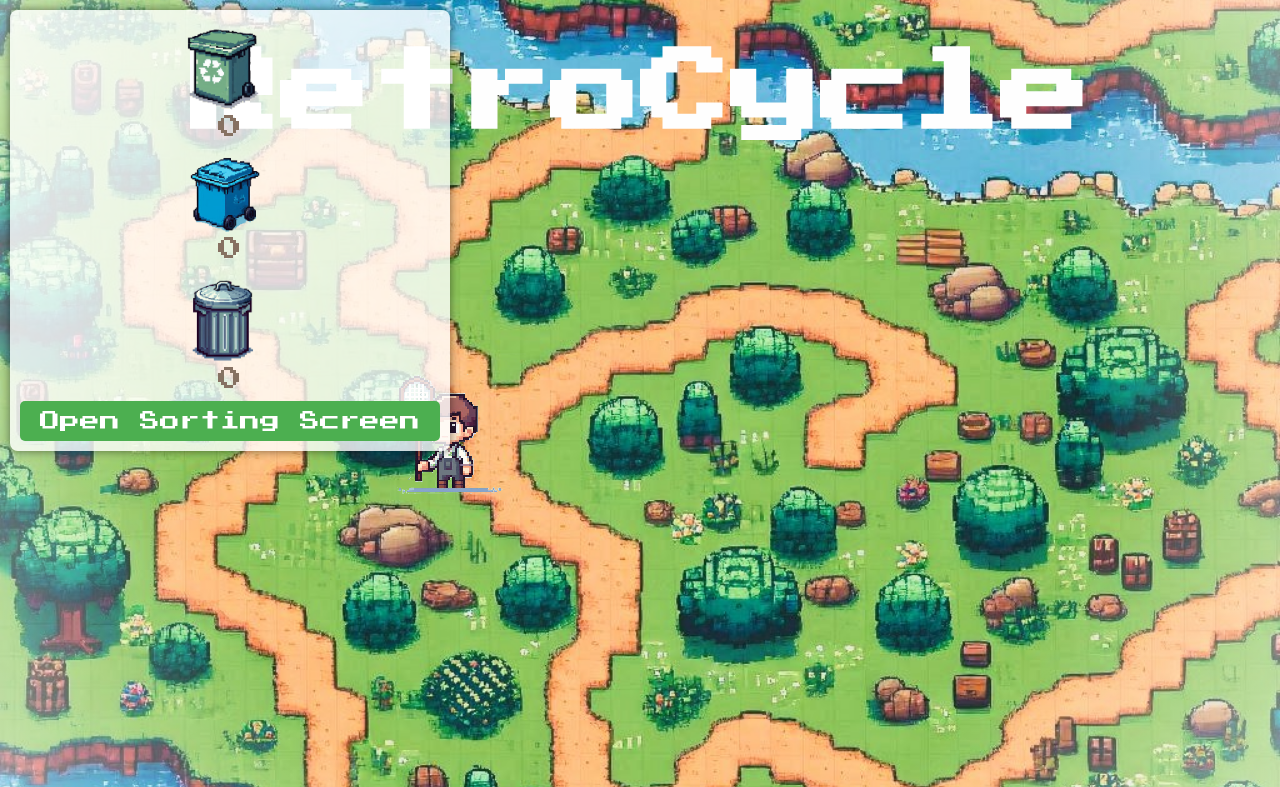
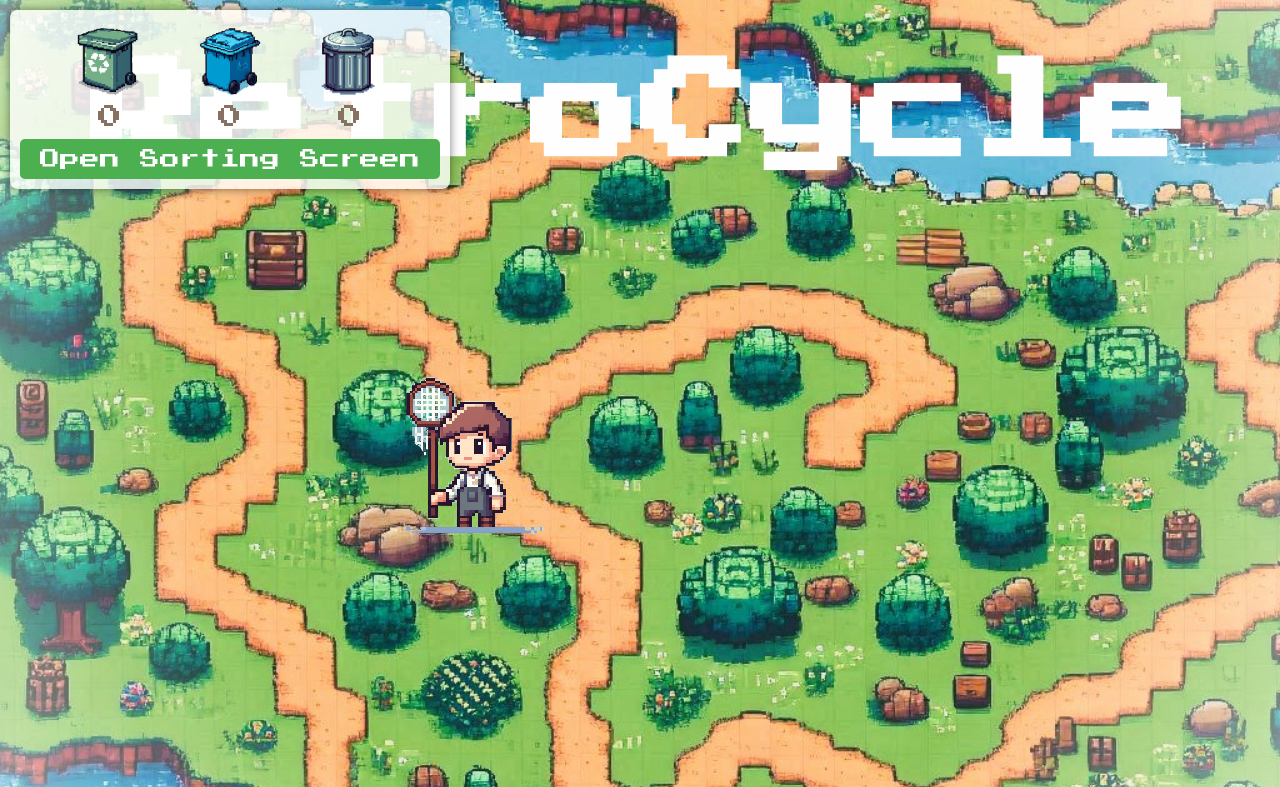
Before and after one commit to Gaurav-021/RetroCycle, a Python web app: template templates/index.html in a window 1280 px wide. Shown: the top 787 px of the page. Run offline with Jinja, Linux system fonts and the light colour scheme; the template is opened without the code that fills it, so the values that code supplies are empty.

Commit message:
3rd commit

```diff
--- a/static/css/style.css
+++ b/static/css/style.css
@@ -29,7 +29,13 @@
     display: flex; /* Use flexbox for layout */
     flex-direction: column; /* Stack items vertically */
     align-items: center; /* Center items horizontally */
-    gap: 10px; /* Space between counters and button */
+    gap: 10px; /* Space between the icon container and the button */
+}
+
+.icon-container {
+    display: flex; /* Enable horizontal stacking of icons */
+    justify-content: center; /* Center icons in the container */
+    gap: 50px; /* Space between icons */
 }
 
 .counter {
@@ -39,26 +45,28 @@
     font-size: 24px; /* Adjust size as needed */
 }
 
-#open-popup-button {
+.counter-icon {
+    width: 70px; /* Fixed width for the icons */
+    height: 80px; /* Maintain aspect ratio */
+    margin-bottom: 5px; /* Space between icon and count */
+}
+
+/* Button Styles */
+.button {
     padding: 10px 20px; /* Button padding */
     font-size: 20px; /* Adjust font size as needed */
     background-color: var(--button-bg-color); /* Button background color */
-    color: white;
-    border: none;
+    color: white; /* Text color */
+    border: none; /* No border */
     border-radius: 5px; /* Rounded corners */
-    cursor: pointer;
-    font-family: 'retro-font', sans-serif;
+    cursor: pointer; /* Pointer cursor on hover */
+    font-family: 'retro-font', sans-serif; /* Font family */
     text-align: center; /* Center text inside button */
+    transition: background-color 0.3s; /* Smooth transition for hover effect */
 }
 
-button:hover {
-    background-color: var(--button-hover-bg-color); /* Button hover color */
-}
-
-.counter-icon {
-    width: 80px; /* Adjust icon size as needed */
-    height: auto;
-    margin-right: 10px; /* Space between icon and count */
+.button:hover {
+    background-color: var(--button-hover-bg-color); /* Change background on hover */
 }
 
 @font-face {
@@ -70,7 +78,7 @@ button:hover {
     position: absolute; /* This allows us to control the character's position */
     bottom: -300px;       /* Position the character at the bottom */
     left: 360px;         /* Starting point from the left */
-    width: 150px;        /* Adjust size for a pixelated look */
+    width: 200px;        /* Adjust size for a pixelated look */
     height: auto;
     image-rendering: pixelated; /* Keeps pixelated look on scaling */
     z-index: 1; /* Ensure it’s above the background but below popups */
@@ -116,8 +124,8 @@ body::after {
 /* Heading Style */
 h1 {
     color: var(--secondary-text-color);
-    font-size: 90px;
-    margin-top: 50px;
+    font-size: 110px;
+    margin-top: 60px;
 }
 
 /* Upload Section Styles */
--- a/templates/index.html
+++ b/templates/index.html
@@ -14,6 +14,7 @@
 
     <!-- Counters Section -->
     <div id="counters">
+        <div class="icon-container">
             <div class="counter" id="recycling-counter">
                 <img src="{{ url_for('static', filename='images/recycle_closed.png') }}" alt="Recycling" class="counter-icon">
                 <span id="recycling-count">0</span>
@@ -26,10 +27,9 @@
                 <img src="{{ url_for('static', filename='images/trash_closed.png') }}" alt="Trash" class="counter-icon">
                 <span id="trash-count">0</span>
             </div>
-        <button id="open-popup-button">Open Sorting Screen</button>
         </div>
-
-
+        <button id="open-popup-button" class="button">Open Sorting Screen</button>
+    </div>
 
     <!-- Popup Modal -->
     <div id="sorting-screen" class="modal">
@@ -39,7 +39,7 @@
                 <h2>Center Your Object Below.</h2>
                 <img id="video" width="480" height="360" src="{{ url_for('video_feed') }}" />
                 <h2>Then Click Sort!</h2>
-                <button id="capture-button">Sort Me!!!!</button>
+                <button id="capture-button" class="button">Sort Me!!!!</button>
                 <canvas id="canvas" width="320" height="240" style="display:none;"></canvas>
             </div>
 
```
Also changed, not shown: static/js/script.js (+32 -18 lines). Lines whose indentation alone changed are shown as unchanged.
